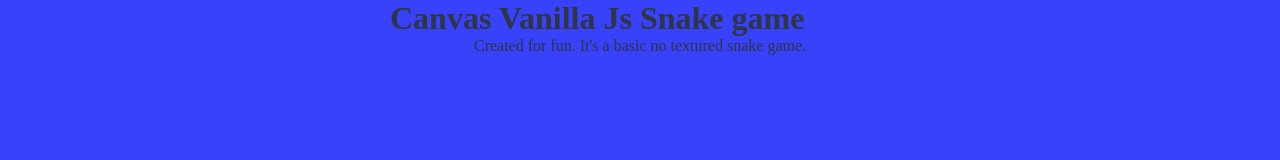
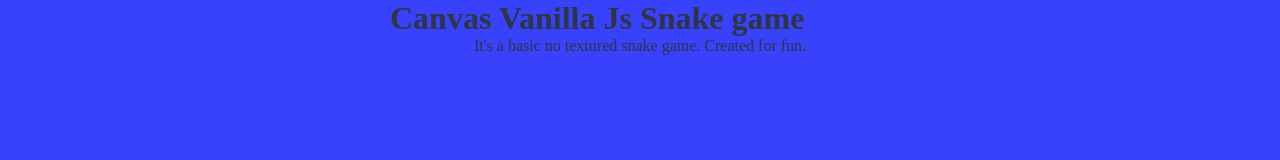
Before and after one commit to snoh666/react-paint, a React (Create React App) app: page / in a window 1280 px wide. Shown: the top 160 px of the page. Built offline with nearby package versions, Linux system fonts and the light colour scheme; a web font is replaced by a local one.

Commit message:
Changed order of sentences

```diff
--- a/src/components/home.jsx
+++ b/src/components/home.jsx
@@ -7,7 +7,7 @@ const Home = () => {
       <div className="home-header">
         <h1>Canvas Vanilla Js Snake game</h1>
         <div className="description">
-          <span>Created for fun. It's a basic no textured snake game.</span>
+          <span>It's a basic no textured snake game. Created for fun.</span>
         </div>
       </div>
       <Link to='/game/'>
```
